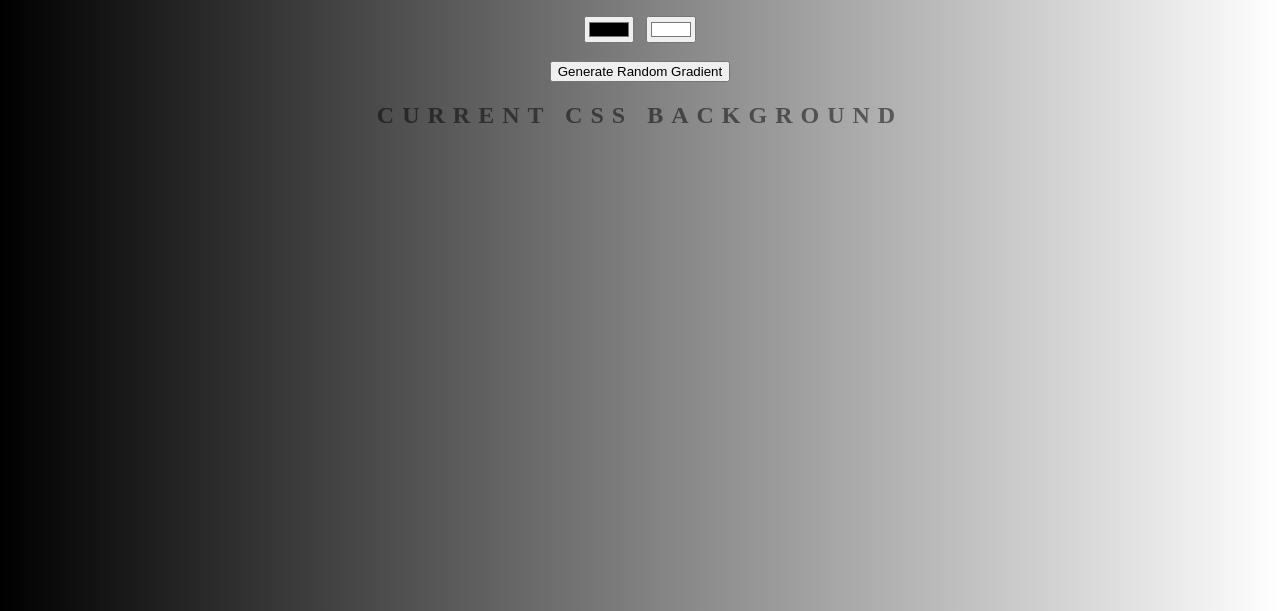
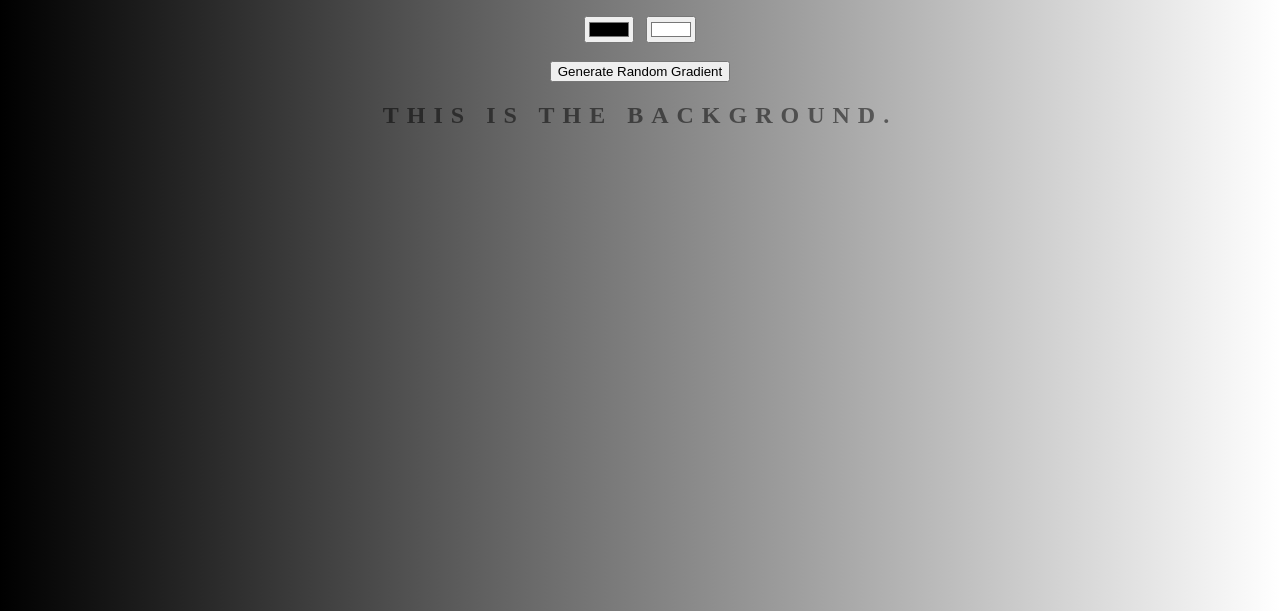
Before and after one commit to shubhransh99/backgroundGen, a plain HTML site: page index.html in a window 1280 px wide. Shown: the part 189-800 px from the top of the page. Drawn offline with Linux system fonts and the light colour scheme.

Commit message:
changing text

```diff
--- a/index.html
+++ b/index.html
@@ -11,7 +11,7 @@
 	<br>
 	<br>
 	<button id="random">Generate Random Gradient</button>
-	<h2>Current CSS Background</h2>
+	<h2>This is the Background.</h2>
 	<h3></h3>
 	<script type="text/javascript" src="script.js"></script>
 </body>
```
